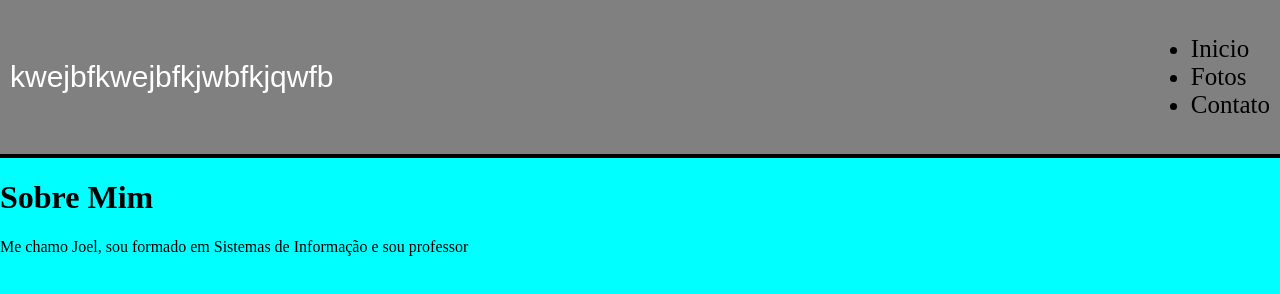
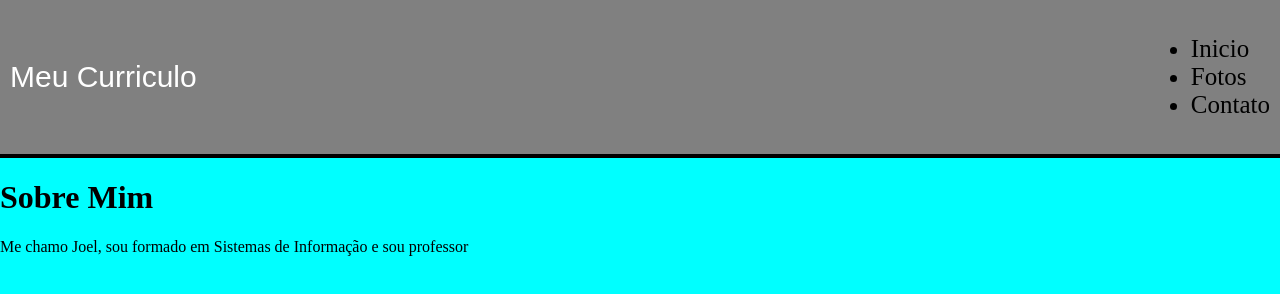
Before and after one commit to JoelProfessor/Joel-1A-Idalia, a plain HTML site: page index.html in a window 1280 px wide. Drawn offline with Linux system fonts and the light colour scheme; a web font is replaced by a local one.

Commit message:
fv fg fg

```diff
--- a/index.html
+++ b/index.html
@@ -9,7 +9,7 @@
 </head>
 <body>
     <header>
-        <h3>kwejbfkwejbfkjwbfkjqwfb</h3>
+        <h3>Meu Curriculo</h3>
 
         <ul class="nav">
             <li><a href="#inicio">Inicio</a></li>
```
